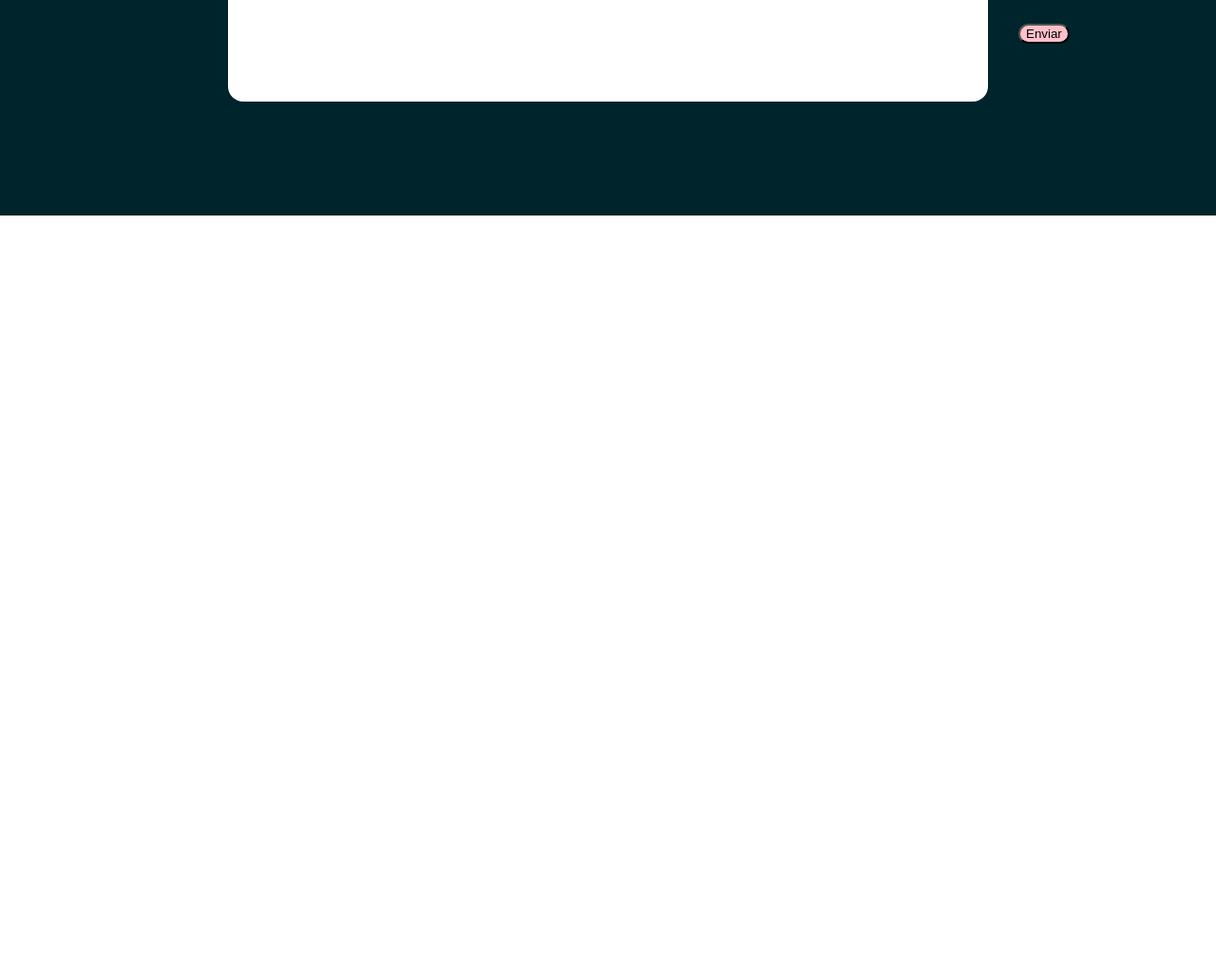
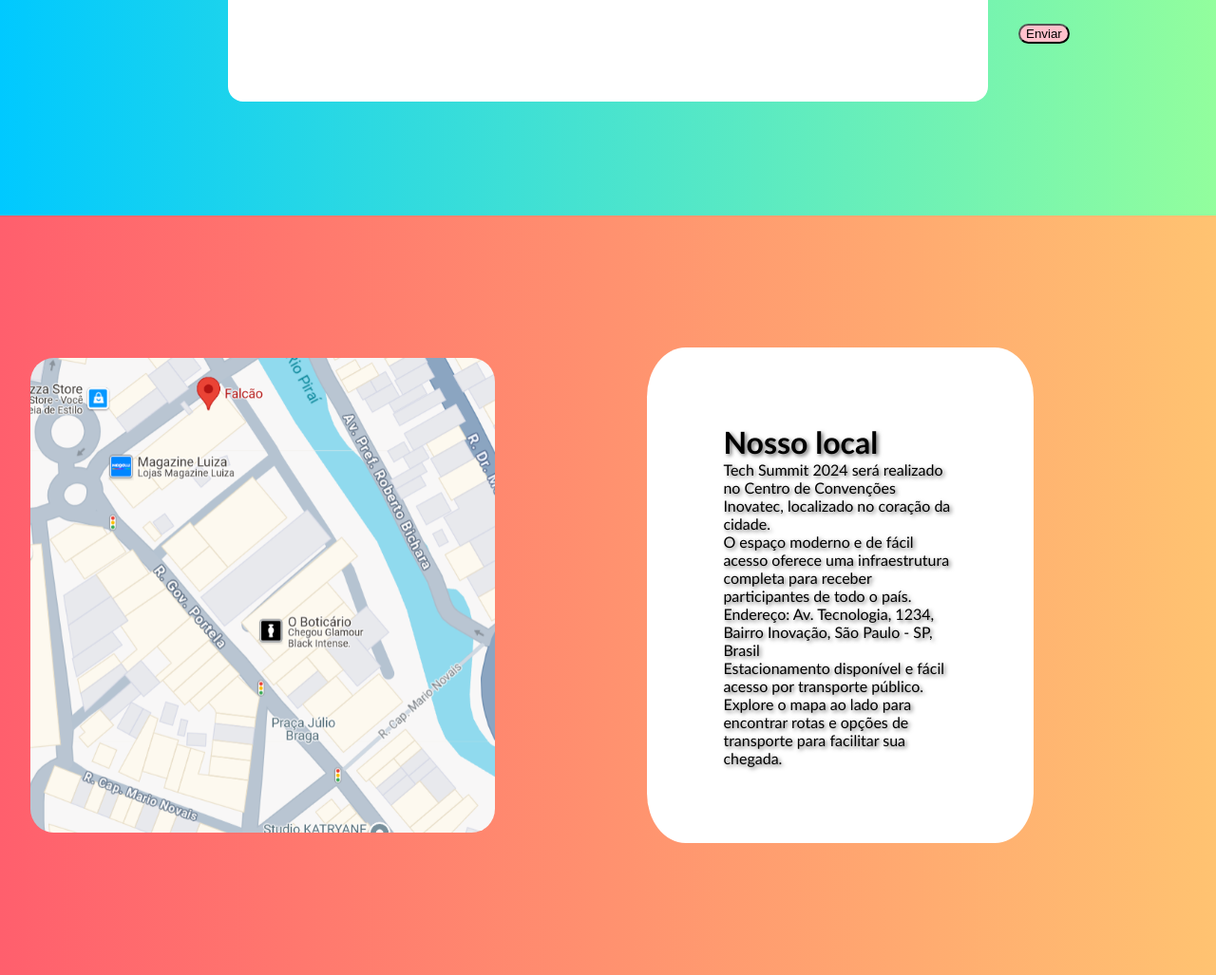
Before and after one commit to luisgustavo777/techFest2023, a plain HTML site: page index.html in a window 1280 px wide. Shown: the part 2343-3370 px from the top of the page at 95% size. Before the commit the page ends 2570 px from the top, so only its background shows below. Drawn offline with Linux system fonts and the light colour scheme.

Commit message:
adicionar secção de local

```diff
--- a/index.html
+++ b/index.html
@@ -110,5 +110,17 @@
         </div>
     </div>
 
+    <div class="nossoLocal" id="section5">
+        <img src="mapa.png" alt="mapa">
+        <div class="textoLocal">
+            <h1>Nosso local</h1>
+            <p>Tech Summit 2024 será realizado no Centro de Convenções Inovatec, localizado no coração da cidade.</p>
+            <p>O espaço moderno e de fácil acesso oferece uma infraestrutura completa para receber participantes de todo o país.</p>
+            <p>Endereço: Av. Tecnologia, 1234, Bairro Inovação, São Paulo - SP, Brasil</p>
+            <p>Estacionamento disponível e fácil acesso por transporte público.</p>
+            <p>Explore o mapa ao lado para encontrar rotas e opções de transporte para facilitar sua chegada.</p>
+        </div>
+    </div>
+
 </body>
 </html>
--- a/style.css
+++ b/style.css
@@ -248,7 +248,7 @@ html {
 
 .inscricao {
     display: flex;
-    background-color: #00242b;
+    background: linear-gradient(90deg, #00C9FF 0%, #92FE9D 100%);
     background-repeat: no-repeat;
     height: 50rem;
     justify-content: center;
@@ -305,3 +305,30 @@ html {
     background-color: pink;
     border-radius: 5rem;
 }
+
+.nossoLocal {
+    background: linear-gradient(90deg, #FF5F6D 0%, #FFC371 100%);
+    height: 50rem;
+    display: flex;
+    justify-content: start;
+    padding: 2rem;
+    align-items: center;
+}
+
+.nossoLocal img {
+    border-radius: 5%;
+    width: 500px;
+    height: 500px;
+}
+
+.textoLocal {
+    display: flex;
+    flex-direction: column;
+    color: black;
+    font-family: 'Trebuchet MS', 'Lucida Sans Unicode', 'Lucida Grande', 'Lucida Sans', Arial, sans-serif;
+    text-shadow: 2px 2px 4px rgba(0, 0, 0, 0.6);
+    margin: 10rem;
+    padding: 5rem;
+    background-color: white;
+    border-radius: 10%;
+}
```
Also changed, not shown: mapa.png (added).
